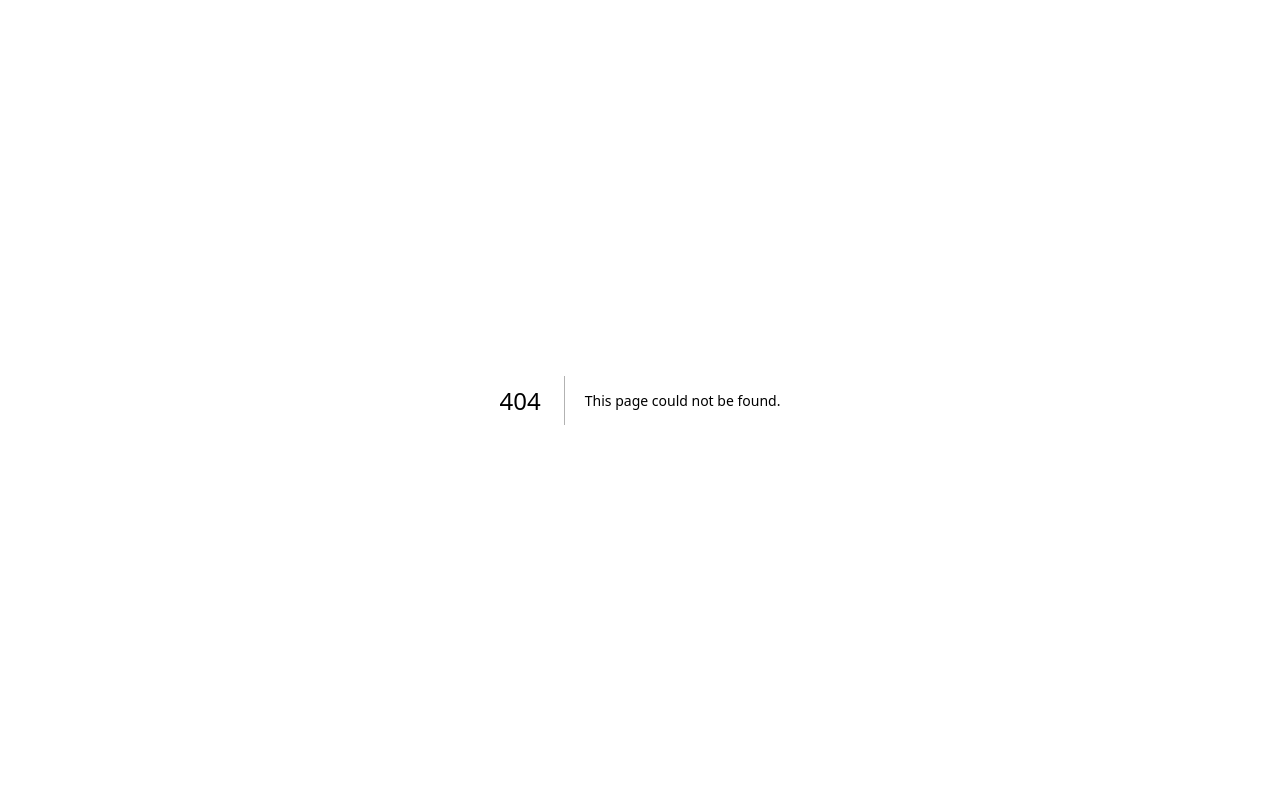
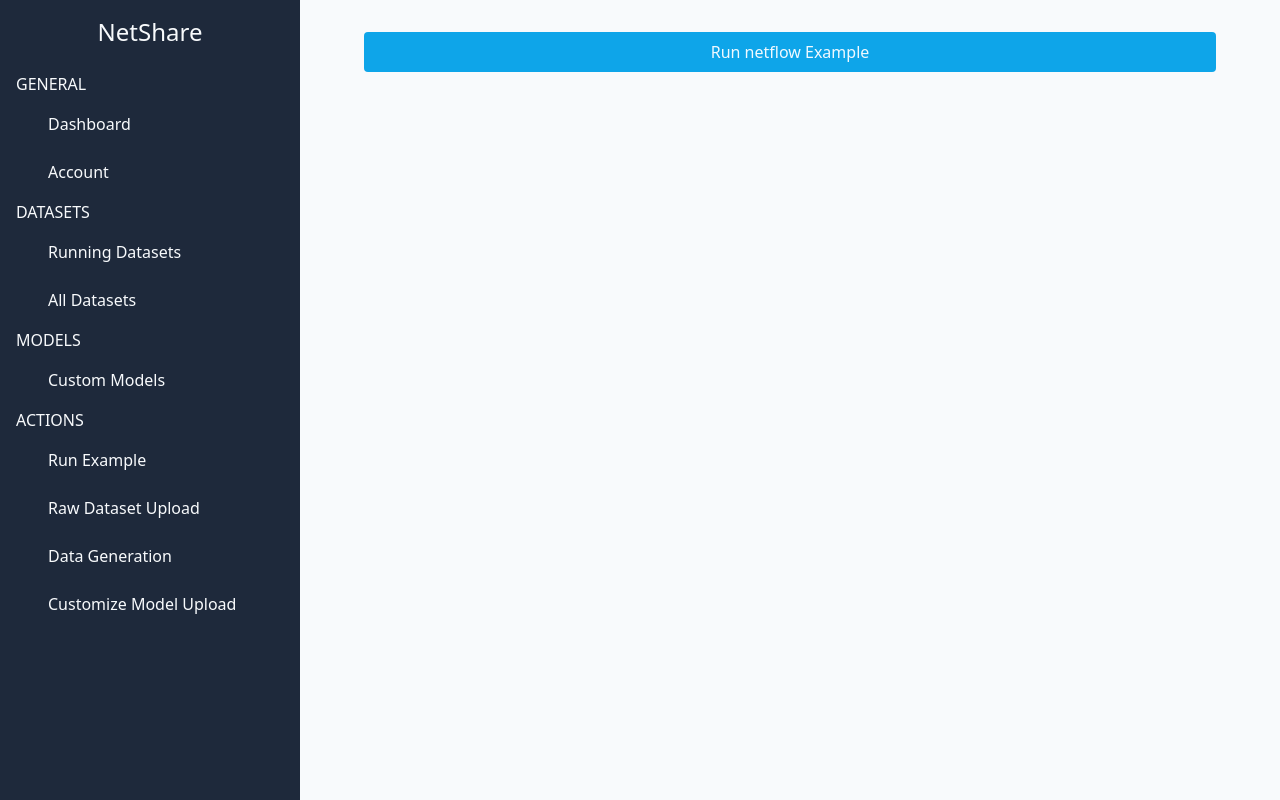
Before and after one commit to HaozheSong/NetShareWeb, a Next.js app in the folder frontend/: page /dashboard/run-example in a window 1280 px wide. Before the commit this address had no page. Built offline with nearby package versions, Linux system fonts and the light colour scheme.

Commit message:
example-0.0.1 Frontend startExample

```diff
--- a/frontend/src/app/dashboard/Sidebar.tsx
+++ b/frontend/src/app/dashboard/Sidebar.tsx
@@ -18,7 +18,7 @@
     {
       title: 'GENERAL',
       links: [
-        { text: 'Dashboard', href: '#dashboard' },
+        { text: 'Dashboard', href: '/dashboard' },
         { text: 'Account', href: '#account' }
       ]
     },
@@ -36,6 +36,7 @@
     {
       title: 'ACTIONS',
       links: [
+        { text: 'Run Example', href: '/dashboard/run-example' },
         { text: 'Raw Dataset Upload', href: '#raw-dataset-upload' },
         { text: 'Data Generation', href: '#data-generation' },
         { text: 'Customize Model Upload', href: '#customize-model-upload' }
--- a/frontend/src/app/dashboard/layout.tsx
+++ b/frontend/src/app/dashboard/layout.tsx
@@ -9,7 +9,7 @@
     <>
       <Sidebar />
       <main
-        className='h-screen bg-slate-50 text-slate-950'
+        className='h-screen bg-slate-50 text-slate-950 px-16 py-8'
         style={{ marginLeft: `${SIDEBAR.width}px` }}
       >
         {children}
--- a/frontend/src/app/dashboard/page.tsx
+++ b/frontend/src/app/dashboard/page.tsx
@@ -2,7 +2,7 @@
 
 export default function Dashboard () {
   return (
-    <div className='px-16 py-8'>
+    <div>
       <div className='mb-4 p-4 bg-sky-200 text-sky-900 rounded-lg'>
         Welcome to NetShare Dashboard!
       </div>
--- /dev/null
+++ b/frontend/src/app/dashboard/run-example/page.tsx
@@ -0,0 +1,63 @@
+'use client'
+import { useState } from 'react'
+
+interface ExampleStatus {
+  exampleId: number
+  isCompleted: boolean
+  message: string
+}
+
+export default function runExample () {
+  const [btnText, setBtnText] = useState(<>Run netflow Example</>)
+  return (
+    <div>
+      <button
+        className='block w-full py-2 bg-sky-500 hover:bg-sky-600 rounded text-sky-50 text-center'
+        onClick={() => startExample(setBtnText)}
+      >
+        {btnText}
+      </button>
+    </div>
+  )
+}
+
+const spinner = (
+  <svg
+    className='animate-spin inline relative bottom-0.5 mr-3 h-5 w-5 text-white'
+    xmlns='http://www.w3.org/2000/svg'
+    fill='none'
+    viewBox='0 0 24 24'
+  >
+    <circle
+      className='opacity-25'
+      cx='12'
+      cy='12'
+      r='10'
+      stroke='currentColor'
+      stroke-width='4'
+    ></circle>
+    <path
+      className='opacity-75'
+      fill='currentColor'
+      d='M4 12a8 8 0 018-8V0C5.373 0 0 5.373 0 12h4zm2 5.291A7.962 7.962 0 014 12H0c0 3.042 1.135 5.824 3 7.938l3-2.647z'
+    ></path>
+  </svg>
+)
+
+async function startExample (
+  setBtnText: React.Dispatch<React.SetStateAction<JSX.Element>>
+) {
+  setBtnText(<>{spinner}Starting the Example</>)
+  const response = await fetch('/dashboard/run-example', {
+    method: 'POST',
+    headers: { 'Content-Type': 'application/json' },
+    body: JSON.stringify({})
+  })
+  const data: ExampleStatus = await response.json()
+  const exampleId = data.exampleId
+  const exampleName = 'netflow'
+  queryStatus(exampleId, exampleName)
+}
+
+function queryStatus (exampleId: number, exampleName: string) {
+}
```
